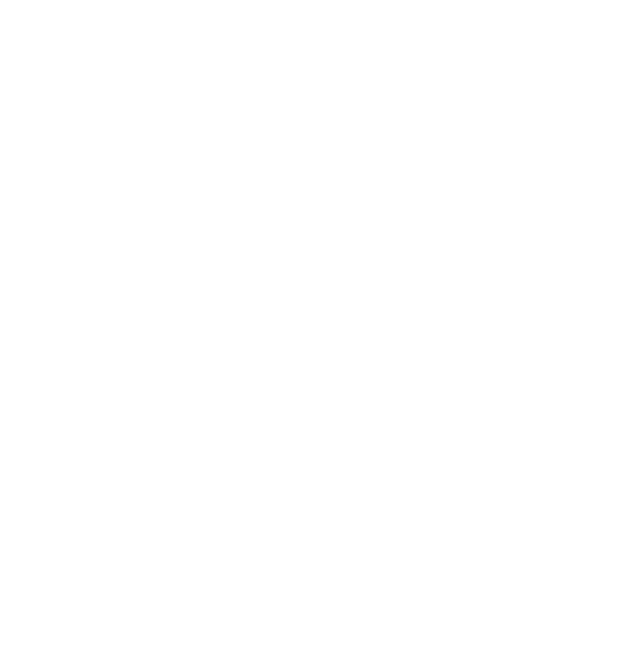
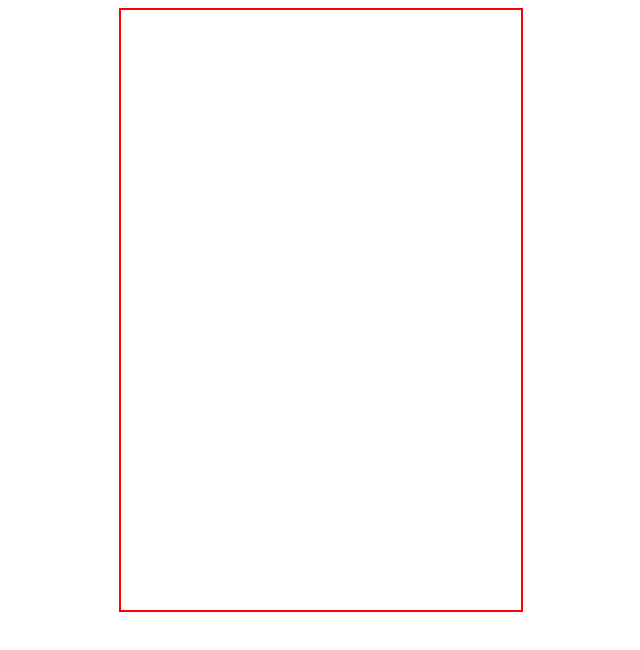
Before and after one commit to Rartosz/running_chef, a plain HTML site: page index.html in a window 1280 px wide. Shown: the whole page, without its empty margins (319-959 px from the left). Drawn offline with Linux system fonts and the light colour scheme.

Commit message:
Add new files

```diff
--- a/app.js
+++ b/app.js
@@ -0,0 +1,2 @@
+const cvs = document.getElementById("myCanvas");
+const ctx = cvs.getContext("2d");
--- a/index.html
+++ b/index.html
@@ -8,6 +8,8 @@
 </head>
 <body>
 
+    <canvas id="myCanvas"></canvas>
+
     <script src="app.js" type="text/javascript" async></script>
 </body>
 </html>
--- a/style.css
+++ b/style.css
@@ -0,0 +1,17 @@
+body
+{
+    display:flex;
+    flex-direction: row;
+    align-items: center;
+    justify-content: center;
+}
+
+
+
+
+#myCanvas
+{
+    width:400px;
+    height:600px;
+    border:2px solid red;
+}
```
Also changed, not shown: images/background.png (added), images/cook.svg (added), images/fries.svg (added), images/hamburger.svg (added), 1 other file.
